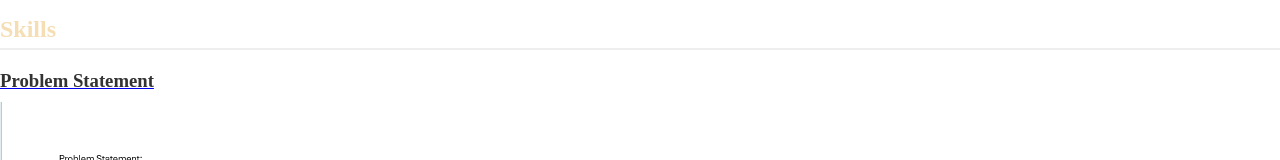
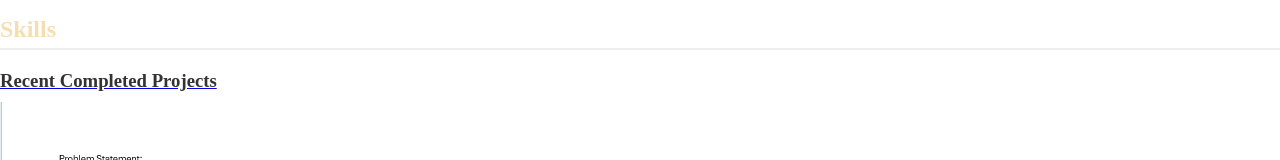
Before and after one commit to mjn76826/mjn76826.github.io, a plain HTML site: page index.html in a window 1280 px wide. Shown: the part 183-343 px from the top of the page. Drawn offline with Linux system fonts and the light colour scheme.

Commit message:
Changing

```diff
--- a/index.html
+++ b/index.html
@@ -16,7 +16,7 @@
         <div class="skills">
             <h2>Skills</h2>
             <section class="Skills">
-                <a href="files/statement.pdf"><h3>Problem Statement</h3></a>
+                <a href="files/statement.pdf"><h3>Recent Completed Projects</h3></a>
                 <a href="files/statement.pdf"><img src="images/Statement_photo.png"></a>
             <p>A quick portfolio of recent projects that I have undertaken</p>
         </div>
```
